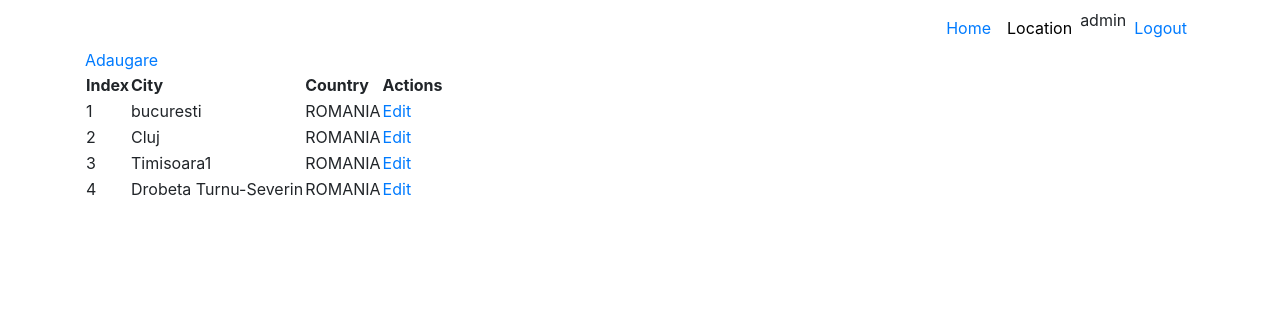
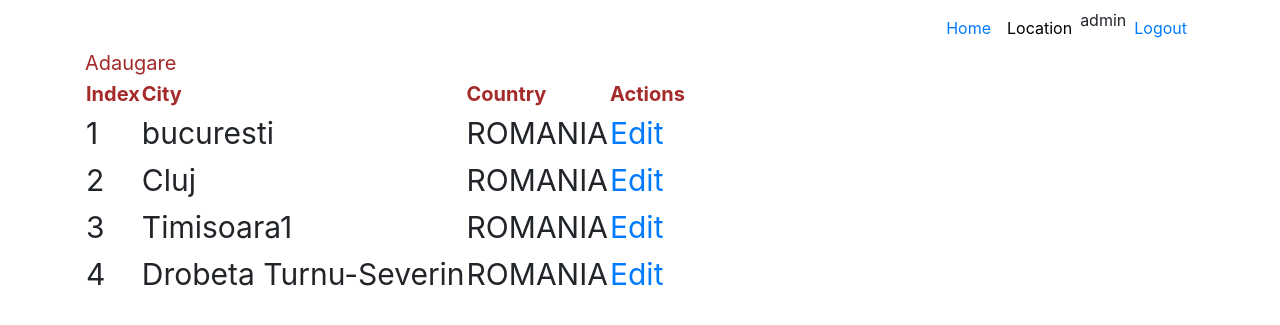
Before and after one commit to alexandrabrt/Grupa3SIIT, a Django app: page /location/ in a window 1280 px wide. Shown: the top 325 px of the page. Run offline with Django 3.2, Linux system fonts and the light colour scheme; a user stored in the database is signed in; data comes from the database, SQL or seed files in the repository; both versions use the stored data as it was after the commit; some libraries are stand-ins or nearby versions.

Commit message:
16.12.2020

```diff
--- a/proiect/proiect/settings.py
+++ b/proiect/proiect/settings.py
@@ -9,7 +9,7 @@ https://docs.djangoproject.com/en/3.1/topics/settings/
 For the full list of settings and their values, see
 https://docs.djangoproject.com/en/3.1/ref/settings/
 """
-
+import os
 from pathlib import Path
 
 # Build paths inside the project like this: BASE_DIR / 'subdir'.
@@ -119,6 +119,7 @@ USE_TZ = True
 # https://docs.djangoproject.com/en/3.1/howto/static-files/
 
 STATIC_URL = '/static/'
+STATICFILES_DIRS = [os.path.join(BASE_DIR, 'static')]
 
 LOGIN_REDIRECT_URL = '/location/'
 LOGOUT_REDIRECT_URL = '/'
--- /dev/null
+++ b/proiect/static/css/style.css
@@ -0,0 +1,12 @@
+.header_style {
+    font-size: 20px;
+    color: brown;
+}
+
+#id_tabel {
+    font-size: 30px;
+    /*padding: 10px;*/
+    /*padding: 1px 1px 1px 1px;*/
+    /*padding-top: 1px;*/
+    /*padding-bottom: 10px;*/
+}
--- a/proiect/templates/aplicatie1/location_index.html
+++ b/proiect/templates/aplicatie1/location_index.html
@@ -2,9 +2,9 @@
 {% block content %}
     <br>
     <br>
-    <a href="{% url 'aplicatie1:adaugare' %}">Adaugare</a>
-    <table>
-        <thead>
+    <a href="{% url 'aplicatie1:adaugare' %}" class="header_style">Adaugare</a>
+    <table id="id_tabel">
+        <thead class="header_style">
         <th>Index</th>
         <th>City</th>
         <th>Country</th>
--- a/proiect/templates/base.html
+++ b/proiect/templates/base.html
@@ -6,6 +6,7 @@
     <title>Title</title>
     <link rel="stylesheet" href="https://maxcdn.bootstrapcdn.com/bootstrap/4.0.0/css/bootstrap.min.css"
           integrity="sha384-Gn5384xqQ1aoWXA+058RXPxPg6fy4IWvTNh0E263XmFcJlSAwiGgFAW/dAiS6JXm" crossorigin="anonymous">
+    <link href="{% static 'css/style.css' %}" rel="stylesheet">
 </head>
 <body class="about-us">
 <nav class="navbar navbar-expand-lg fixed-top navbar-transparent nav-down" color-on-scroll="200">
```
Also changed, not shown: proiect/db.sqlite3.
